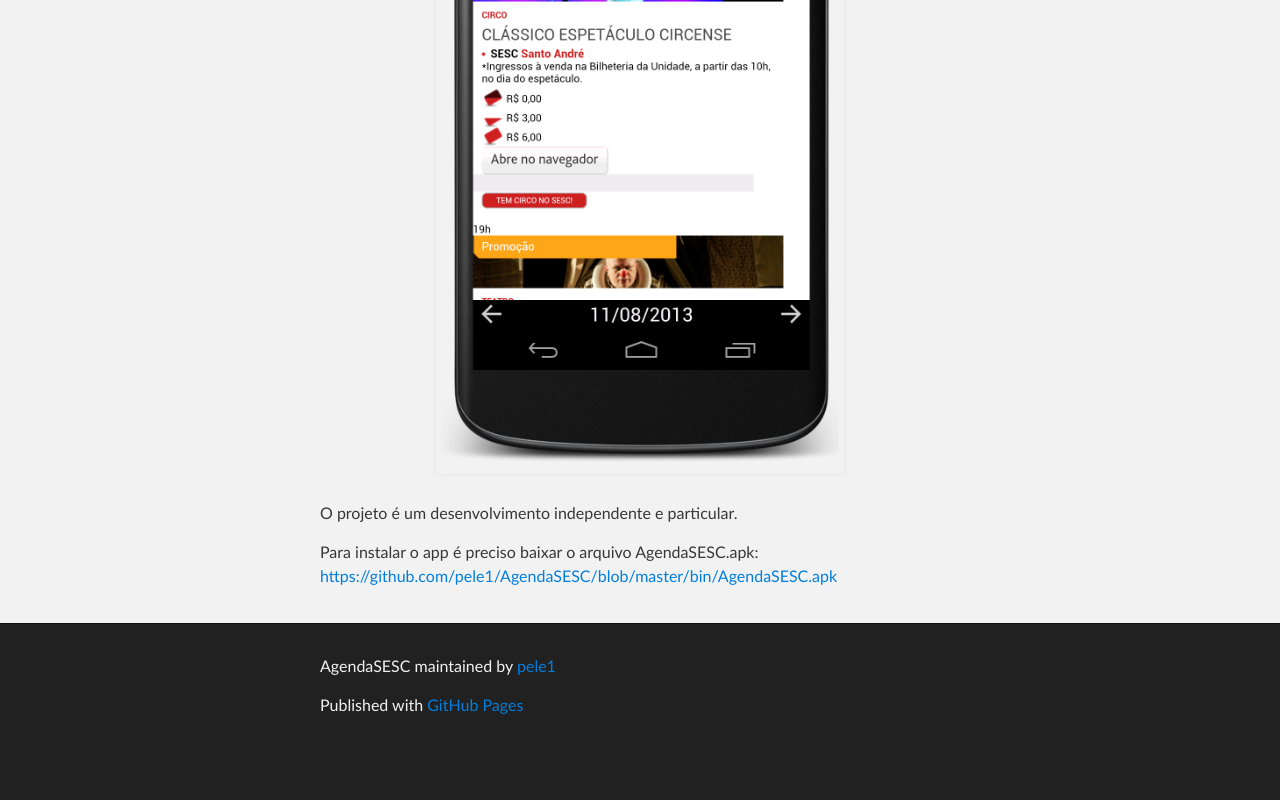
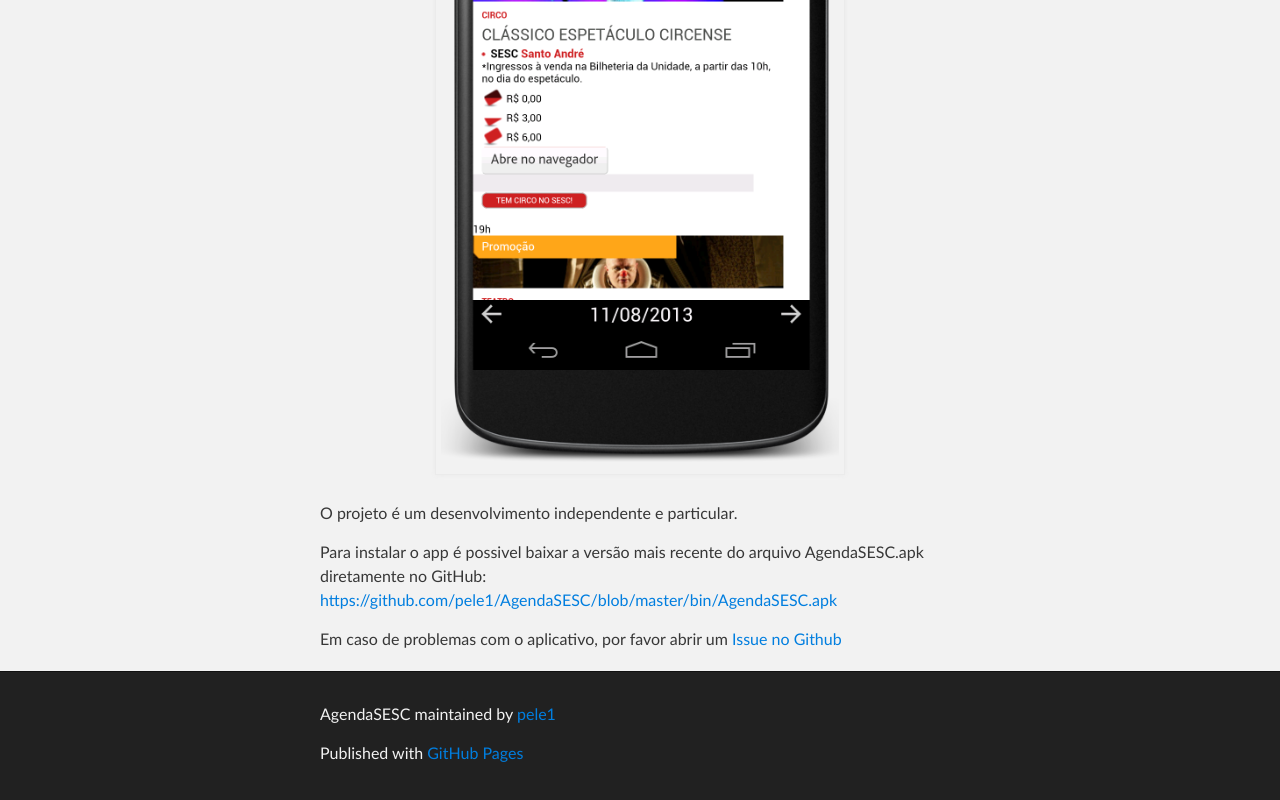
Before and after one commit to pele1/AgendaSESC, a plain HTML site: page index.html in a window 1280 px wide. Shown: the part 678-1478 px from the top of the page. Before the commit the page ends 1430 px from the top, so only its background shows below. Drawn offline with Linux system fonts and the light colour scheme.

Commit message:
Update index.html

```diff
--- a/index.html
+++ b/index.html
@@ -39,9 +39,9 @@ Android app which shows the content "Programação" and "Cursos" from <a href="h
 
 <p>O projeto é um desenvolvimento independente e particular.</p>
 
-<p>Para instalar o app é preciso baixar o arquivo AgendaSESC.apk:
+<p>Para instalar o app é possivel baixar a versão mais recente do arquivo AgendaSESC.apk diretamente no GitHub:
 <a href="https://github.com/pele1/AgendaSESC/blob/master/bin/AgendaSESC.apk">https://github.com/pele1/AgendaSESC/blob/master/bin/AgendaSESC.apk</a></p>
-
+Em caso de problemas com o aplicativo, por favor abrir um <a href="https://github.com/pele1/AgendaSESC/issues">Issue no Github</a>
       </section>
     </div>
 
```
